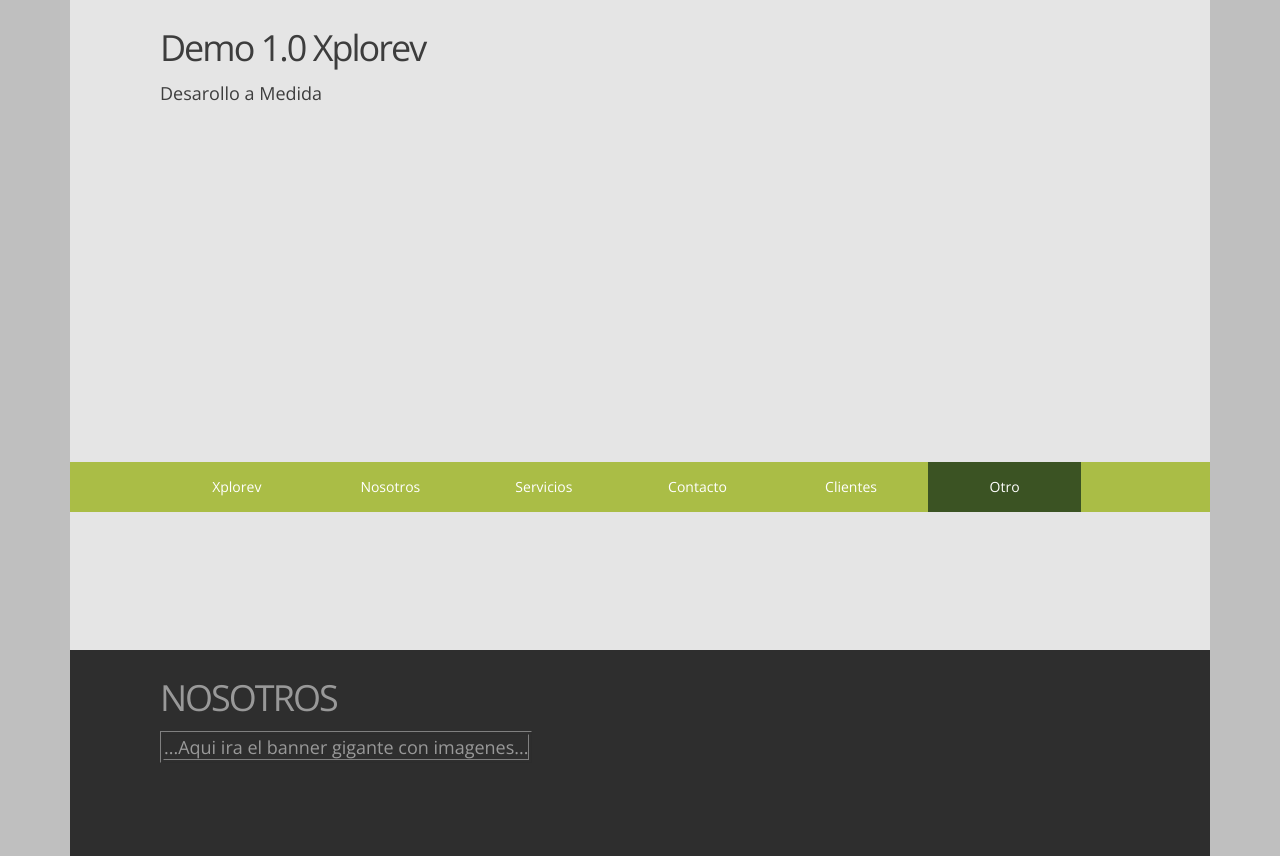
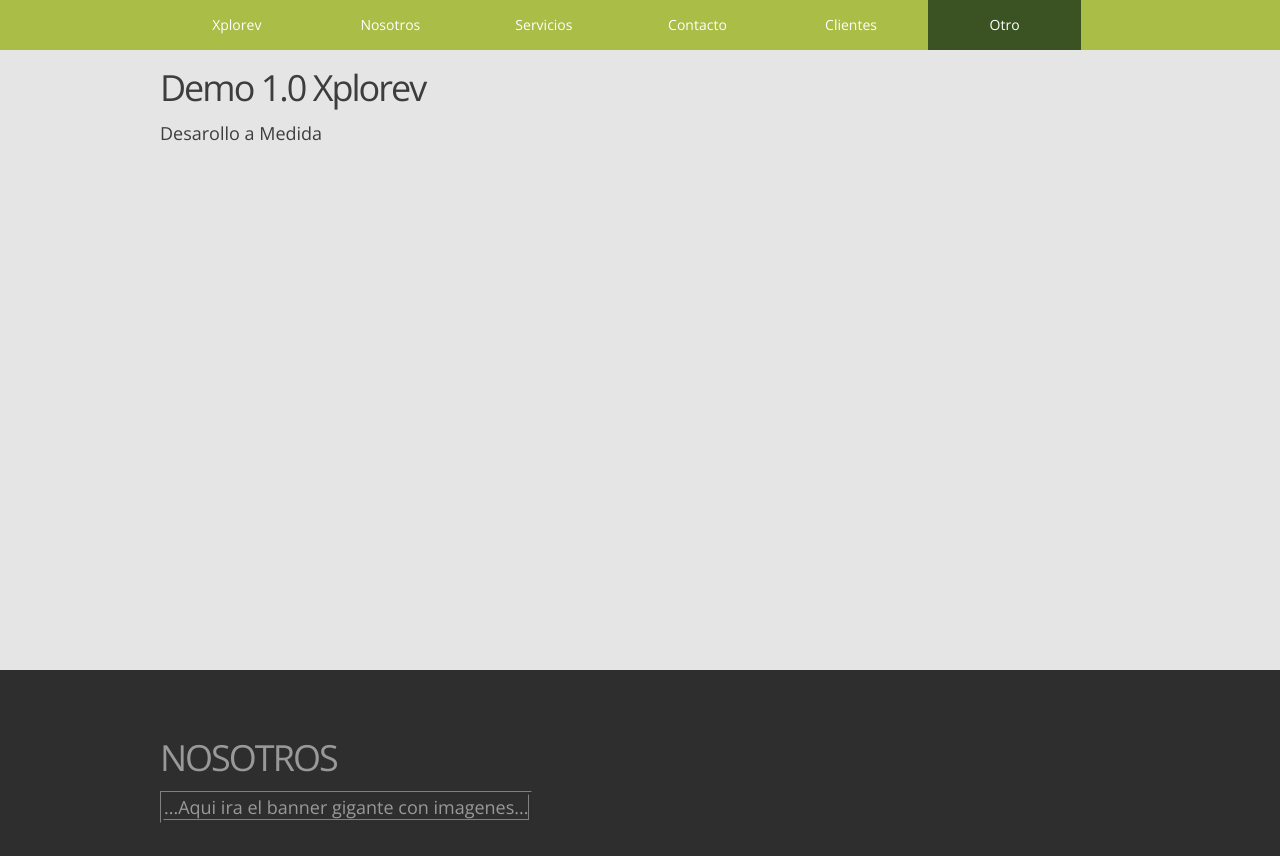
Before and after one commit to XplorevDevelopers/SiteXplorev, a plain HTML site: page index.html in a window 1280 px wide. Shown: the top 856 px of the page. Drawn offline with nearby package versions, Linux system fonts and the light colour scheme.

Commit message:
FDaes
Ajuste menu,ancho de pagina y alto de caja section...

```diff
--- a/css/TemplateXplorev.css
+++ b/css/TemplateXplorev.css
@@ -14,7 +14,7 @@ body {
 h1, h2 {
 	font-family: 'Open Sans', sans-serif;
 	font-weight: 300;
-	margin:0 0 15px 0;
+	margin:40px 0 15px 0;
 }
 
 
@@ -54,21 +54,28 @@ p {
 
 }
 */
+.logo{
+
+
+
+}
+
 .active {
 	background: #3B5323;
 }
 .clear {
 	clear: both;
 }
-.wrap {
+ .wrap {
 		/*background:url(../images/bg.png) top left repeat-x;*/
 		width: 100%;
-		max-width: 1140px;
-		min-width: 960px;
+		max-width: 1500px;
+		min-width: 90px;
 		z-index: 10;
 		position: relative;
 		margin: 0 auto;
 		padding: 0;
+
 
 }
 
@@ -76,12 +83,12 @@ p {
 
 .section {
 	width: 100%;
-	max-width: 1140px;
+	max-width: 1500px;
 	min-width: 960px;
 	z-index: 10;
 	position: relative;
 	margin: 0 auto;
-	padding: 0 0 20px 0;
+	padding: 0 0 40px 0;
 }
 
 
@@ -101,11 +108,11 @@ p {
 /* This is the selector i used for my menu, it needs to be set as position:absolute; */
 .subMenu {
 	position: absolute;
-	top: 462px;
+	top: 0px;
 	height: 50px;
-	z-index: 1000;
+	z-index: 100;
 	width: 100%;
-	max-width: 1140px;
+	max-width: 1500px;
 	min-width: 960px;
 	background: #aabd46;
 
@@ -128,7 +135,7 @@ p {
 	margin: 0px 0px 0 0;
 	text-decoration: none;
 	font-size: 14px;
-	padding: 15px 2% 0 2%;
+	padding: 15px 2% 0px 2%;
 	text-align: center;
 	color: #fff;
 }
--- a/index.html
+++ b/index.html
@@ -34,8 +34,10 @@ $(document).ready( function() {
 </head>
 
 <body onload="setTimeout(function() { window.scrollTo(0, 1) }, 100);">
-<section></section>
-	<div class="wrap">
+
+
+<div class="wrap">
+
 
 	  <div class="subMenu" >
 	 	<div class="inner">
@@ -50,7 +52,6 @@ $(document).ready( function() {
 
 
 	</div>
-
 
 	<div class="section sTop">
 
@@ -122,6 +123,7 @@ $(document).ready( function() {
 
 </div>
 
+<footer>Xplorev v1.0</footer>
 <script type="text/javascript">
 
   var _gaq = _gaq || [];
```
